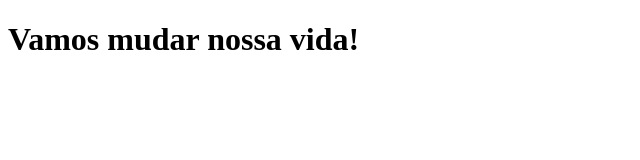
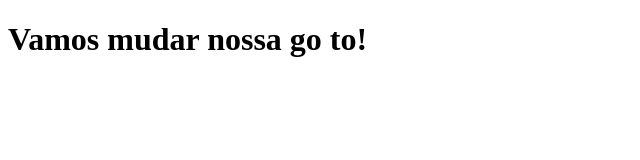
Before and after one commit to eduardobazler/clone-tabnews, a Next.js app: page / in a window 1280 px wide. Shown: the top 160 px of the page, without its empty margins (0-640 px from the left). Built offline with nearby package versions, Linux system fonts and the light colour scheme.

Commit message:
try auth ssh 2

```diff
--- a/pages/index.js
+++ b/pages/index.js
@@ -1,5 +1,5 @@
 function Home (){
-    return (<h1>Vamos mudar nossa vida!</h1>)
+    return (<h1>Vamos mudar nossa go to!</h1>)
 }
 
 export default Home;
```
